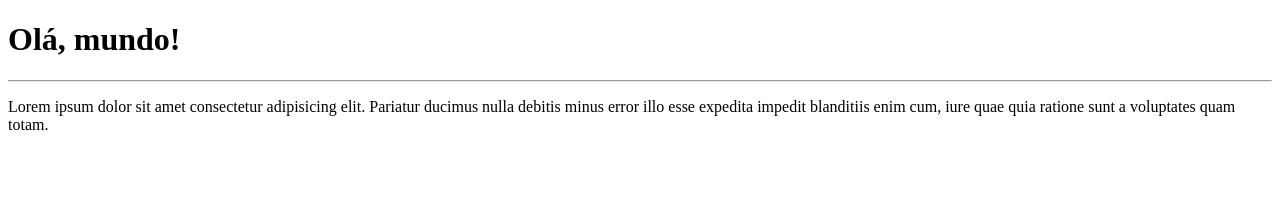
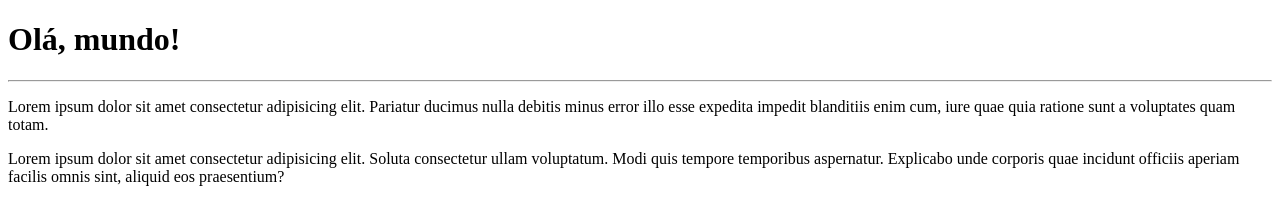
Before and after one commit to nnnyck/Ola-mundo, a plain HTML site: page site-exemplo/index.html in a window 1280 px wide. Drawn offline with Linux system fonts and the light colour scheme.

Commit message:
adicionei um paragrafo

```diff
--- a/site-exemplo/index.html
+++ b/site-exemplo/index.html
@@ -10,5 +10,6 @@
     <h1> Olá, mundo! </h1>
     <hr>
     <p>Lorem ipsum dolor sit amet consectetur adipisicing elit. Pariatur ducimus nulla debitis minus error illo esse expedita impedit blanditiis enim cum, iure quae quia ratione sunt a voluptates quam totam.</p>
+    <p>Lorem ipsum dolor sit amet consectetur adipisicing elit. Soluta consectetur ullam voluptatum. Modi quis tempore temporibus aspernatur. Explicabo unde corporis quae incidunt officiis aperiam facilis omnis sint, aliquid eos praesentium?</p>
 </body>
 </html>
```
